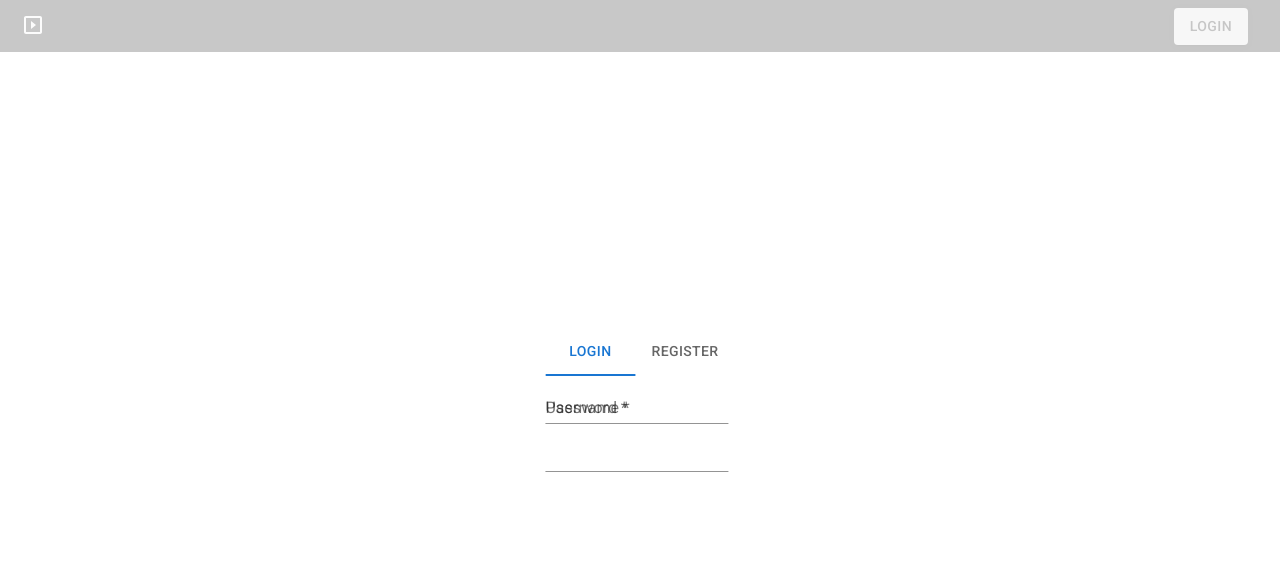
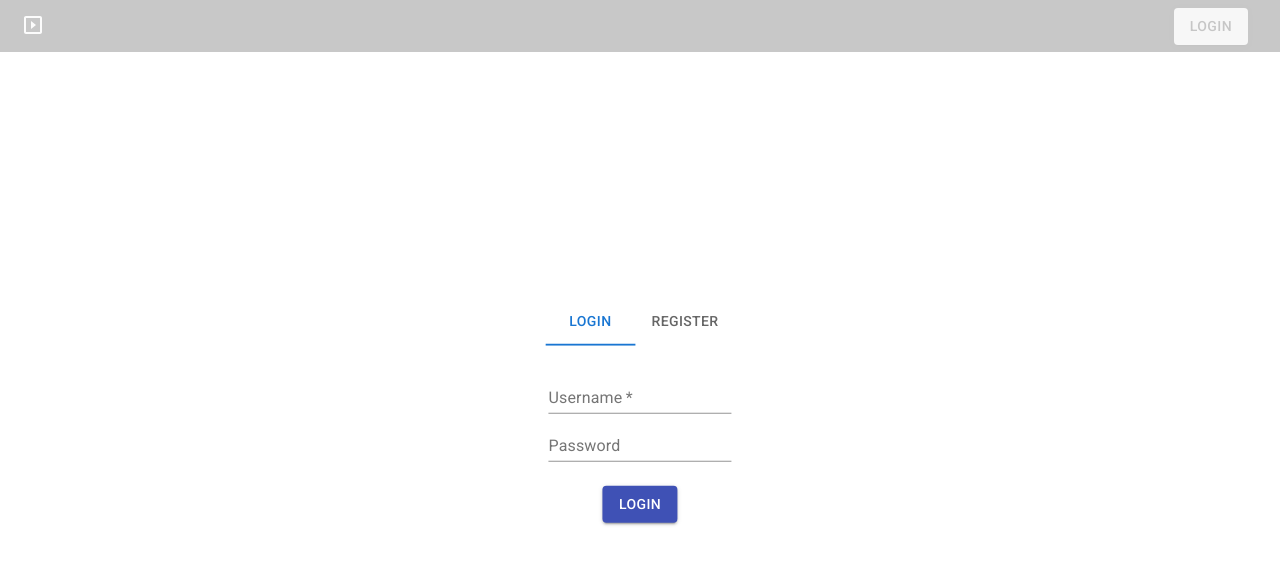
Before and after one commit to Chandrika1302/movie-app, a React app: page / in a window 1280 px wide. Both pictures are taken after a click on the button "LOGIN". Built offline with nearby package versions, Linux system fonts and the light colour scheme.

Commit message:
Styled login form and added Login button inside it

```diff
--- a/src/common/header/Header.css
+++ b/src/common/header/Header.css
@@ -19,6 +19,7 @@
     bottom: auto;
     margin-right: -50%;
     transform: translate(-50%, -50%);
-
-
 }
+.tabs{
+    margin: 20px 0 20px 0;
+}
--- a/src/common/header/Header.js
+++ b/src/common/header/Header.js
@@ -12,7 +12,7 @@ import './Header.css'
 
 const TabContainer = function(props){
     return(
-        <Typography Component='div' style={{padding:0}}>
+        <Typography Component='div' style={{padding:0,textAlign:'center'}}>
             {props.children}
         </Typography>
 
@@ -44,7 +44,7 @@ class Header extends Component{
             <Button variant='contained' color='default' className='login-button' onClick={this.openModalHandler}>Login</Button>
             </header>
             <Modal ariaHideApp={false} isOpen={this.state.modalIsOpen} onRequestClose={this.closeModalHandler} className='login-modal'>
-                <Tabs value={this.state.value} onChange={this.tabChangeHandler}>
+                <Tabs className='tabs' value={this.state.value} onChange={this.tabChangeHandler}>
                     <Tab label='Login'/>
                     <Tab label='Register'/>
                 </Tabs>
@@ -53,10 +53,15 @@ class Header extends Component{
                         <InputLabel htmlFor='username'>Username
                         </InputLabel>
                         <Input id='username' type='text'></Input>
-                        <InputLabel htmlFor='password'>Password
-                        </InputLabel>
-                        <Input id='password' type='text'></Input>
-                        </FormControl>
+                        </FormControl><br/>
+
+                        <FormControl>
+                            <InputLabel htmlFor='password'>Password
+                            </InputLabel>
+                            <Input id='password' type='text'></Input>
+                        </FormControl> <br/><br/>
+                        <Button variant='contained' color='primary'>Login</Button>
+
                 </TabContainer>
             </Modal>
             </div>
```
